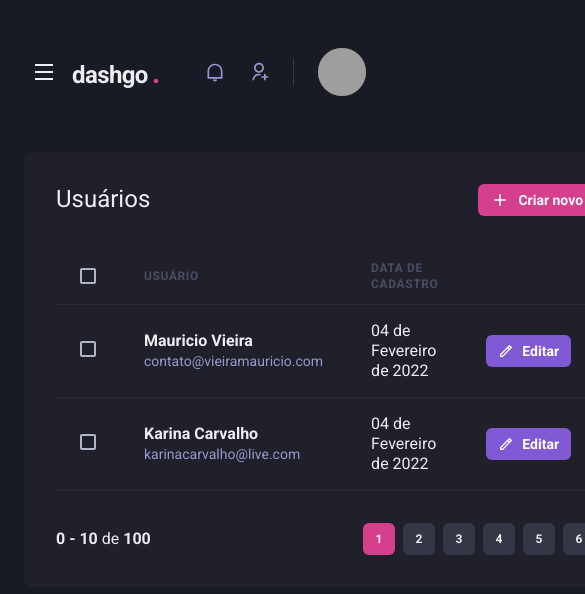
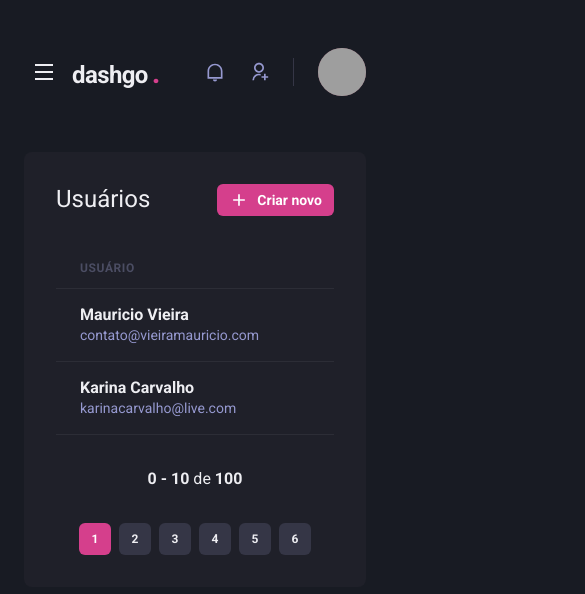
Before and after one commit to mauvieira/dashgo, a Next.js app: page /users in a window 390 px wide. Shown: the top 594 px of the page, 585 px wide, since content can reach past the window. Built offline with nearby package versions, Linux system fonts and the light colour scheme; grey boxes are pictures that could not be loaded.

Commit message:
:iphone: responsive table
responsive table

```diff
--- a/src/components/Pagination/index.tsx
+++ b/src/components/Pagination/index.tsx
@@ -7,7 +7,7 @@ export function Pagination() {
       spacing="8"
       justify="space-between"
       align="center"
-      direction="row"
+      direction={["column", "row"]}
       mt="8"
     >
       <Box>
--- a/src/pages/users/index.tsx
+++ b/src/pages/users/index.tsx
@@ -11,7 +11,8 @@ import {
   Th,
   Thead,
   Tr,
-  Text
+  Text,
+  useBreakpointValue
 } from "@chakra-ui/react"
 import { RiAddLine, RiPencilLine } from "react-icons/ri"
 import { Header } from "../../components/Header"
@@ -19,6 +20,12 @@ import { Pagination } from "../../components/Pagination"
 import { Sidebar } from "../../components/Sidebar"
 
 export default function UserList() {
+
+  const isWideVersion = useBreakpointValue({
+    base: false,
+    lg: true,
+  })
+
   return (
     <Box>
       <Header />
@@ -48,26 +55,27 @@ export default function UserList() {
           <Table colorScheme="whiteAlpha">
             <Thead>
               <Tr>
-                <Th px="6" color="gray.300" width="8">
+                {isWideVersion &&
+                  <Th px={["4", "4", "6"]} color="gray.300" width="8">
                     <Checkbox colorScheme="pink" />
                   </Th>
+                }
                 <Th>Usuário</Th>
-                <Th>Data de cadastro</Th>
-                <Th />
+                {isWideVersion && <Th>Data de cadastro</Th>}
+                {isWideVersion && <Th />}
               </Tr>
             </Thead>
             <Tbody>
               <Tr>
-                <Td px="6"><Checkbox colorScheme="pink" /></Td>
+                {isWideVersion && <Td px={["4", "4", "6"]}><Checkbox colorScheme="pink" /></Td>}
                 <Td>
                   <Box>
                     <Text fontWeight="bold">Mauricio Vieira</Text>
                     <Text fontSize="sm" color="gray.300">contato@vieiramauricio.com</Text>
                   </Box>
                 </Td>
-                <Td>
-                  04 de Fevereiro de 2022
-                </Td>
+                {isWideVersion && <Td>04 de Fevereiro de 2022</Td>}
+                {isWideVersion &&
                   <Td>
                     <Button
                       size="sm"
@@ -78,18 +86,18 @@ export default function UserList() {
                       Editar
                     </Button>
                   </Td>
+                }
               </Tr>
               <Tr>
-                <Td px="6"><Checkbox colorScheme="pink" /></Td>
+                {isWideVersion && <Td px={["4", "4", "6"]}><Checkbox colorScheme="pink" /></Td>}
                 <Td>
                   <Box>
                     <Text fontWeight="bold">Karina Carvalho</Text>
                     <Text fontSize="sm" color="gray.300">karinacarvalho@live.com</Text>
                   </Box>
                 </Td>
-                <Td>
-                  04 de Fevereiro de 2022
-                </Td>
+                {isWideVersion && <Td> 04 de Fevereiro de 2022</Td>}
+                {isWideVersion &&
                   <Td>
                     <Button
                       size="sm"
@@ -100,6 +108,7 @@ export default function UserList() {
                       Editar
                     </Button>
                   </Td>
+                }
               </Tr>
             </Tbody>
           </Table>
```
Lines whose indentation alone changed are shown as unchanged.
